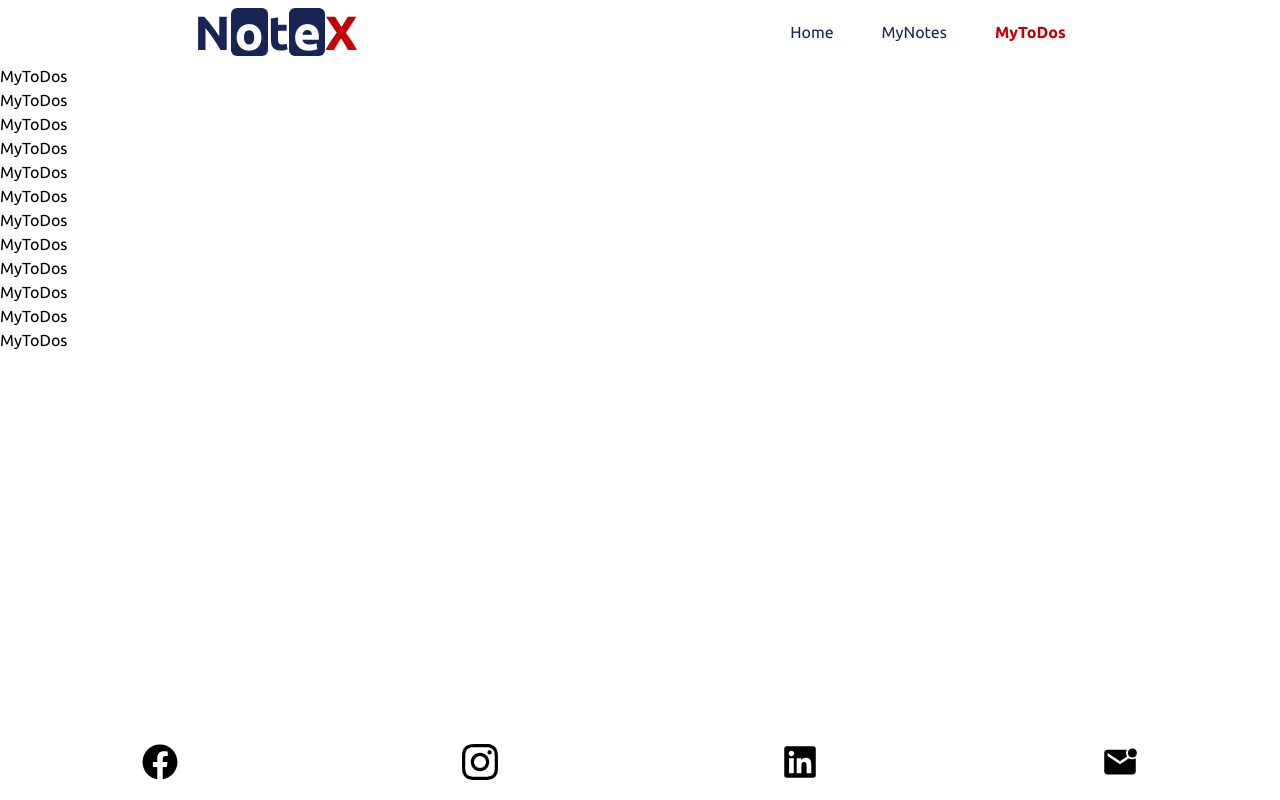
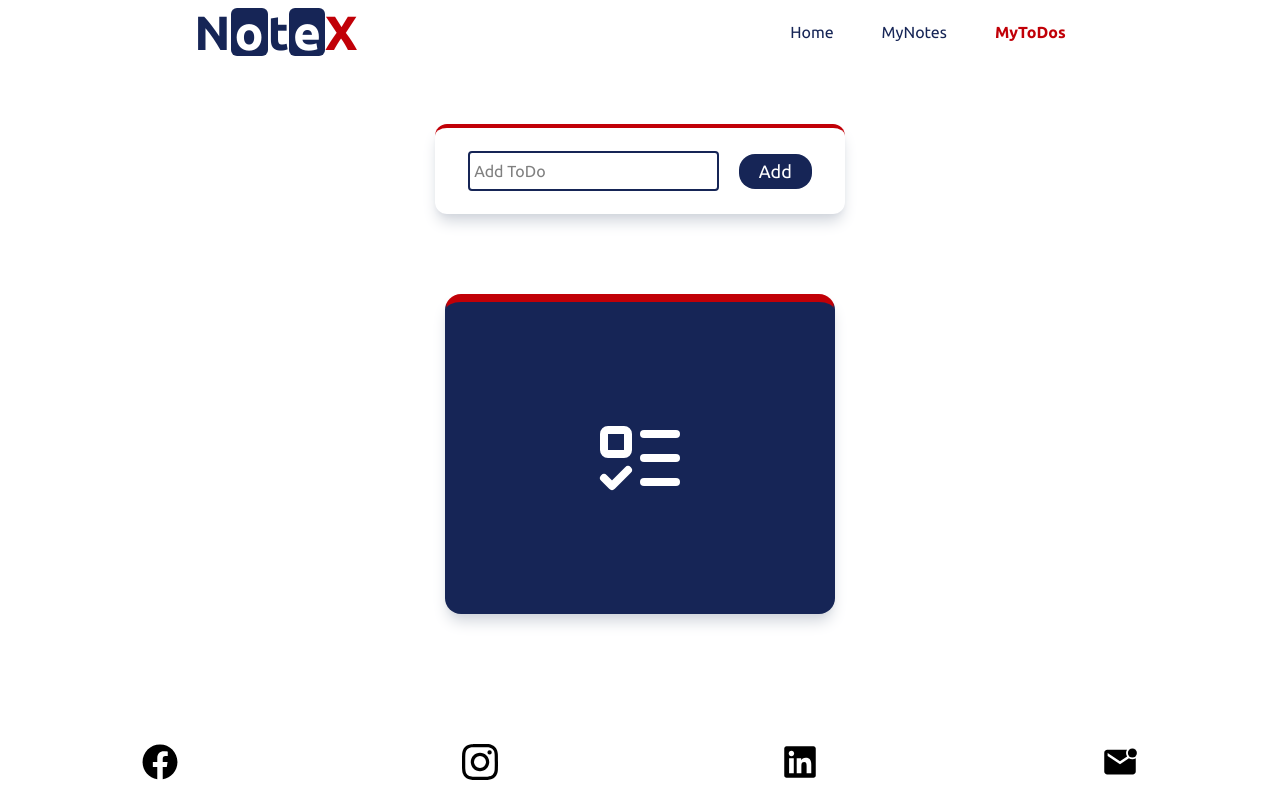
Before and after one commit to aakash4456/NoteX_App, a React (Vite) app: page /myToDos in a window 1280 px wide. Built offline with nearby package versions, Linux system fonts and the light colour scheme.

Commit message:
Add ToDos functionalities Added

```diff
--- a/src/App.jsx
+++ b/src/App.jsx
@@ -1,11 +1,8 @@
 import { useState } from 'react'
 import './App.css'
-import ToDoContextProvider from './Contexts/ToDoContextProvider';
 import { Outlet } from 'react-router'
-import MyNotes from './Components/MyNotes';
 import NavBar from './Components/NavBar';
 import Footer from './Components/Footer';
-import Home from './Components/Home';
 
 function App() {
 
--- a/src/Components/MyToDos.jsx
+++ b/src/Components/MyToDos.jsx
@@ -1,22 +1,33 @@
-import React from 'react'
+import React, { useContext } from 'react'
+import ToDoAddTask from './ToDoAddTask'
+import ToDoTaskList from './ToDoTaskList'
+import ForToDos_Context from '../Contexts/ForToDos_Context'
+import { LuListTodo } from "react-icons/lu";
+
+
 
 function MyToDos() {
+    const {task} = useContext(ForToDos_Context);
+
+
     return (
-        <>
-            <div>MyToDos</div>
-            <div>MyToDos</div>
-            <div>MyToDos</div>
-            <div>MyToDos</div>
-            <div>MyToDos</div>
-            <div>MyToDos</div>
-            <div>MyToDos</div>
-            <div>MyToDos</div>
-            <div>MyToDos</div>
-            <div>MyToDos</div>
-            <div>MyToDos</div>
-            <div>MyToDos</div>
-        </>
+        <div
+        className='border-0 mt-10 flex flex-col items-center'>
+            <ToDoAddTask />
+            {task.length === 0 && (
+                <div
+                    className='sm:h-[40vh] h-[35vh] sm:w-[390px] w-[250px] flex justify-center items-center rounded-2xl hover:scale-101 transition-all duration-300 shadow-lg shadow-gray-300 border border-transparent border-t-8 border-t-red-700 hover:border-2 hover:border-gray-500 text-8xl bg-blue-950 text-white cursor-pointer'
+                    onClick={() => {console.log("hellow world");
+                    }}
+                >
+                    <LuListTodo />
+                </div>
+            )}
+            {task.length > 0 && (
+                <ToDoTaskList />
+            )}
+        </div>
     )
 }
 
-export default MyToDos
+export default MyToDos;
--- /dev/null
+++ b/src/Components/ToDoAddTask.jsx
@@ -0,0 +1,34 @@
+import React from 'react'
+import { useContext } from 'react';
+import ForToDos_Context from '../Contexts/ForToDos_Context';
+
+
+function ToDoAddTask() {
+    const {inputValue, setInputValue, btnHandler} = useContext(ForToDos_Context);
+
+    return (
+    <>
+        <form
+        className='p-3 sm:mt-5 sm:mb-20 mb-10 md:w-[32vw] sm:w-[55vw] w-[85vw] min-h-[90px] flex items-center justify-center flex-wrap rounded-xl shadow-lg shadow-gray-300 border-t-4 border-t-red-700 gap-5'>
+            <input
+                className='w-[65%] h-[40px] rounded border-2 border-blue-950 pl-1 outline-none'
+                type='text'
+                placeholder='Add ToDo'
+                value={inputValue}
+                onChange={(e) => {
+                    setInputValue(e.target.value);
+                }}
+            />
+            <button
+                className='border-0 rounded-2xl px-5 py-1 text-[18px] bg-blue-950 text-white hover:bg-red-800 hover:font-semibold'
+                type='submit'
+                onClick={btnHandler}
+                >
+                Add
+            </button>
+        </form>
+    </>
+    )
+}
+
+export default ToDoAddTask ;
--- /dev/null
+++ b/src/Components/ToDoTaskList.jsx
@@ -0,0 +1,77 @@
+import React, { useContext } from 'react'
+import { useState } from 'react';
+import { IoMdCheckmarkCircleOutline } from "react-icons/io";
+import { MdLeakRemove, MdOutlineDeleteForever } from "react-icons/md";
+import ForToDos_Context from '../Contexts/ForToDos_Context';
+
+
+function ToDoTaskList() {
+    const {task, setTask} = useContext(ForToDos_Context);
+
+    // function to show that task has been done.
+    const TaskDone = (eleId, taskName) => {
+        const element1 = document.getElementById(eleId);
+        if(element1.innerHTML !== `<s>${taskName}</s>`){
+            element1.innerHTML = `<s>${taskName}</s>`
+        }
+        else{
+            element1.innerHTML = `${taskName}`
+        }
+    }
+
+
+
+    // delete a single task from the ToDo List.
+    const deletetask = (taskName) => {
+        const newtask = task.filter((item) => (item !== taskName ));
+        setTask(newtask);
+    }
+    // function to delete all tasks from the to do list.
+    const deleteAlltask = () => {
+        setTask([]);
+    }
+
+    return (
+    <>
+        <div
+            className='border-2 border-gray-300 py-4 w-[95vw] rounded-xl flex flex-col sm:flex-row items-center sm:justify-evenly flex-wrap sm:content-start sm:gap-y-10 gap-y-6 mb-5 min-h-[45vh]'
+        >
+            {
+                task.map((curTask, index)=>{
+                    return <div key={index}
+                        className='w-[85vw] h-[60px] sm:w-[25vw] sm:h-[70px] flex items-center justify-between sm:flex-wrap rounded-xl px-3 shadow-lg shadow-gray-300 border-b-2 hover:border-b-red-700 hover:scale-101 transition duration-300 border-t-3 border-t-blue-950 relative'
+                    >
+                        <span id={`task-${index}`} className='text-2xl w-[65%] overflow-x-hidden ' >{curTask}</span>
+                        <div className='flex gap-6 border-0'>
+                            <button
+                                className=' text-3xl hover:text-red-700 cursor-pointer'
+                                onClick={() => {
+                                    TaskDone(`task-${index}`, curTask);
+                                }}
+                                >
+                                <IoMdCheckmarkCircleOutline />
+                            </button>
+                            <button
+                                className='text-3xl hover:text-red-700 cursor-pointer'
+                                onClick={() => {
+                                    deletetask(curTask);
+                                }}
+                                >
+                                <MdOutlineDeleteForever />
+                            </button>
+                        </div>
+                    </div>
+                })
+            }
+        </div>
+        <button
+            className='rounded-xl px-4 py-1 text-[18px] bg-blue-950 text-white hover:bg-red-800 hover:scale-102 transition duration-100'
+            onClick={deleteAlltask}
+            >
+            Clear all Tasks
+        </button>
+    </>
+    )
+}
+
+export default ToDoTaskList
--- /dev/null
+++ b/src/Contexts/ForToDos_Context.js
@@ -0,0 +1,5 @@
+import React from 'react'
+
+const ForToDos_Context = React.createContext();
+
+export default ForToDos_Context;
--- /dev/null
+++ b/src/Contexts/ForToDos_ContextProvider.jsx
@@ -0,0 +1,42 @@
+import React from 'react'
+import { useState } from 'react';
+import ForToDos_Context from './ForToDos_Context';
+
+const storageKey = "storeToDo"
+
+function ForToDos_ContextProvider({children}) {
+
+    const [inputValue, setInputValue] = useState('');
+
+    const [task, setTask] = useState(() => {
+        const rawData = localStorage.getItem(storageKey);
+        if(!rawData) return [];
+        return JSON.parse(rawData);
+    });
+    localStorage.setItem(storageKey, JSON.stringify(task));
+
+    const btnHandler = (e) => {
+        e.preventDefault();
+        // check to Input is empty.
+        if(!inputValue) {
+            return;
+        };
+        // Check to does task have already inputed value.
+        if(task.includes(inputValue)) {
+            setInputValue('');
+            return;
+        };
+        setTask((prevTask) => [...prevTask, inputValue]);
+        setInputValue('');
+    }
+
+    // save Data in Local Storage
+
+    return (
+        <ForToDos_Context.Provider value={{inputValue, setInputValue, task, setTask, btnHandler}}>
+            {children}
+        </ForToDos_Context.Provider>
+    )
+}
+
+export default ForToDos_ContextProvider ;
--- a/src/main.jsx
+++ b/src/main.jsx
@@ -7,6 +7,9 @@ import Home from './Components/Home.jsx'
 import ToDoContextProvider from './Contexts/ToDoContextProvider.jsx'
 import MyNotes from './Components/MyNotes.jsx'
 import MyToDos from './Components/MyToDos.jsx'
+import ForToDos_ContextProvider from './Contexts/ForToDos_ContextProvider.jsx'
+import ToDoAddTask from './Components/ToDoAddTask.jsx'
+import ToDoTaskList from './Components/ToDoTaskList.jsx'
 
 const router = createBrowserRouter(
   createRoutesFromElements(
@@ -14,9 +17,10 @@ const router = createBrowserRouter(
       <Route path='' element={<Home />}/>
       <Route
         path='myNotes'
-        element={<ToDoContextProvider>  <MyNotes />  </ToDoContextProvider>}
-      />
-      <Route path='myToDos' element = {<MyToDos />} />
+        element={<ToDoContextProvider>  <MyNotes />  </ToDoContextProvider>} />
+      <Route
+        path='myToDos'
+        element = { <ForToDos_ContextProvider> <MyToDos /> </ForToDos_ContextProvider> } />
     </Route>
   )
 )
```
